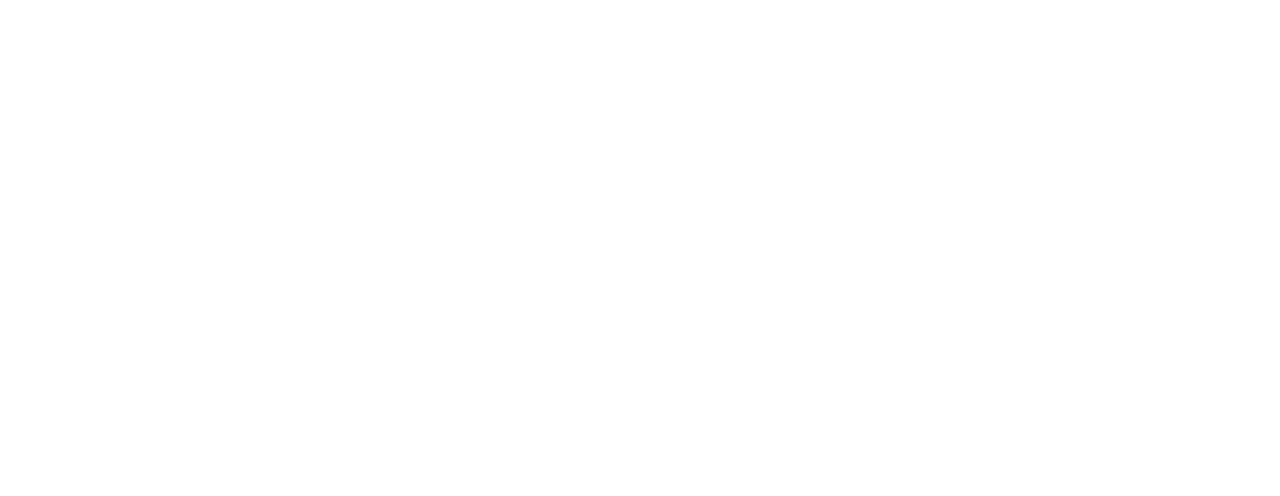
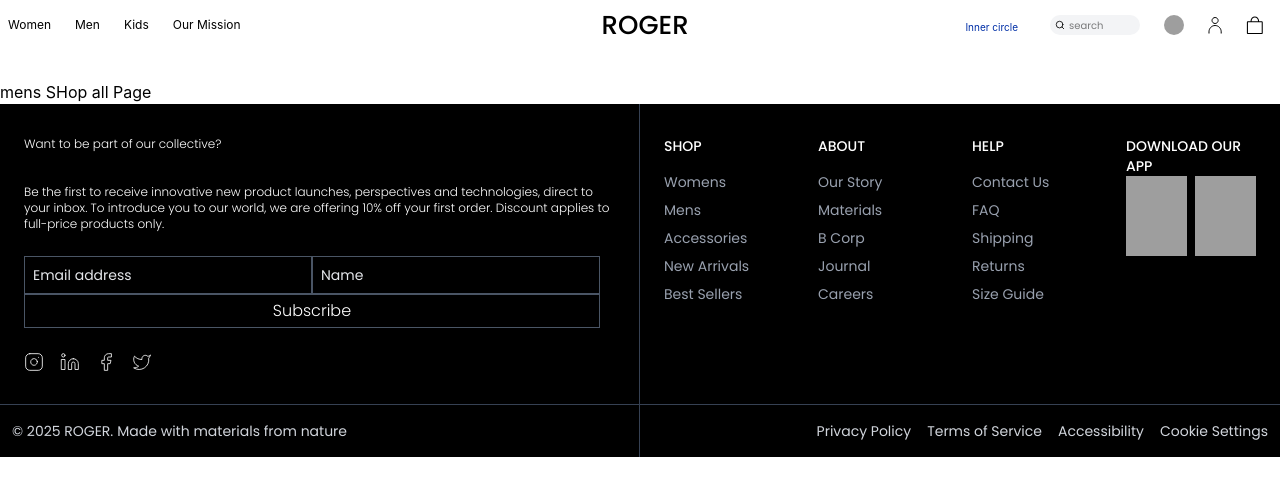
Before and after one commit to MohammedTausif/ecommerce, a React (Vite) app in the folder frontend/: page /collections/men-shop-all in a window 1280 px wide. Before the commit this address had no page. Shown: the top 496 px of the page. Built offline with nearby package versions, Linux system fonts and the light colour scheme; grey boxes are pictures that could not be loaded; a web font is replaced by a local one.

Commit message:
Added routes

```diff
--- a/frontend/src/App.jsx
+++ b/frontend/src/App.jsx
@@ -8,6 +8,8 @@
 import { Collection } from 'mongoose'
 import WomensCollections from './pages/WCollections'
 import KidsCollection from './pages/KidsCollection'
+import MensShopAll from './pages/MensShopAll'
+import KidsShopAll from './pages/KidsShopAll'
 
 function App() {
 
@@ -20,6 +22,8 @@
       <Route index element={<Home/>}/>
       <Route path='shop-all' element={ <ShopAll/>}/>
       <Route path='test' element={ <ProductGrid/>}/>
+      <Route path='collections/men-shop-all' element={<MensShopAll/>}/>
+      <Route path='collections/kids-shop-all' element={<KidsShopAll/>}/>
       <Route path='/collections/mens/:type' element={ <MensCollection/>}/>
       <Route path='/collections/womens/:type' element={ <WomensCollections/>}/>
       <Route path='/collections/kids/:type' element={ <KidsCollection/>}/>
--- a/frontend/src/pages/KidsShopAll.jsx
+++ b/frontend/src/pages/KidsShopAll.jsx
@@ -1,5 +1,5 @@
 import React, { useState } from 'react'
-import { useSearchParams } from 'react-router-dom'
+import { useParams, useSearchParams } from 'react-router-dom'
 import { GetSelectedColor, GetSelectedGender, GetSelectedSize, GetSelectedSort, GetSelectedType } from '../utils/urlHelpers'
 
 const KidsShopAll = () => {
@@ -12,7 +12,7 @@
     const selectedSize = GetSelectedSize(searchParams)
     const selectedGender = GetSelectedGender(searchParams)
   return (
-    <div>
+    <div className='mt-30'>
       <h1>Shop all page</h1>
     </div>
   )
--- a/frontend/src/pages/MensShopAll.jsx
+++ b/frontend/src/pages/MensShopAll.jsx
@@ -12,7 +12,7 @@
     const selectedSize = GetSelectedSize(searchParams)
     const selectedGender = GetSelectedGender(searchParams)
   return (
-    <div>
+    <div className='mt-20'>
       <h1>mens SHop all Page</h1>
     </div>
   )
```
